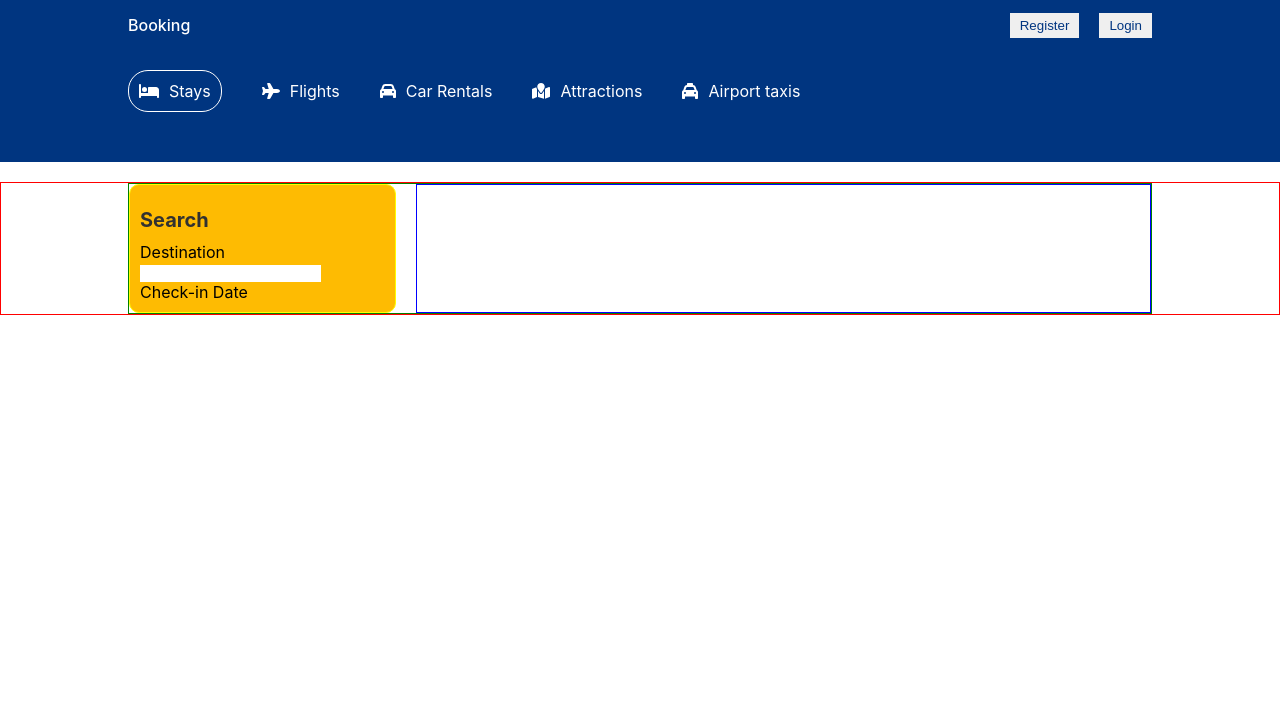
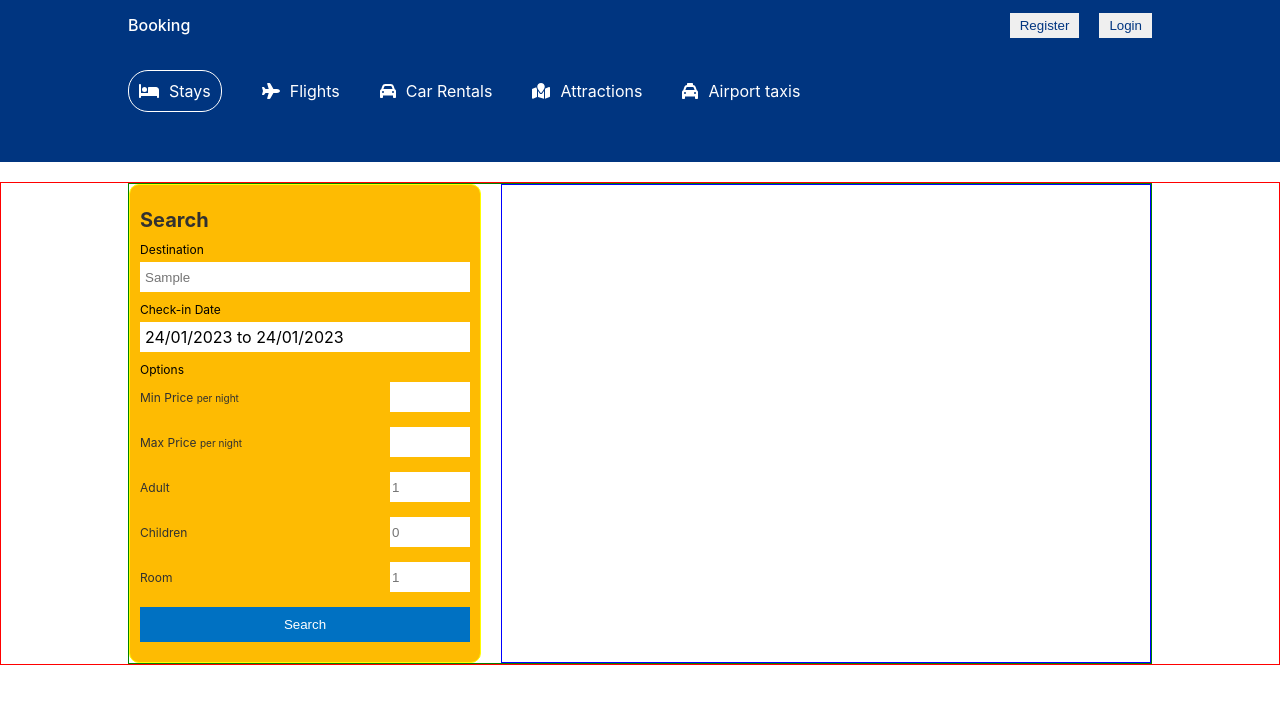
Before and after one commit to Shivanand0297/hotel-booking-mern, a React (Create React App) app in the folder frontend/hotel-booking-frontend/: page / in a window 1280 px wide. Both pictures are taken after typing "Sample" into the empty fields and a click on the button "Search". Shown: the top 704 px of the page. Built offline with nearby package versions, Linux system fonts and the light colour scheme; the HTML template or start-up script is replaced by a standard one.

Commit message:
worked on Hotel list search section

```diff
--- a/frontend/hotel-booking-frontend/src/pages/list/List.jsx
+++ b/frontend/hotel-booking-frontend/src/pages/list/List.jsx
@@ -1,13 +1,22 @@
-import React from 'react'
+import React, { useState } from 'react'
 import { useLocation } from 'react-router-dom'
+import { format } from "date-fns"
 import Header from '../../components/header/Header'
 import Navbar from '../../components/navbar/Navbar'
 import "./list.css"
+import { DateRange } from 'react-date-range'
 
 const List = () => {
 
   const location = useLocation()
   console.log(location);
+  // storing the payload from the location object
+  const [destination, setDestination] = useState(location.state.destination)
+  const [date, setDate] = useState(location.state.date)
+  const [options, setOptions] = useState(location.state.options)
+
+  // to open and close date options
+  const [openDate, setOpenDate] = useState(false)
 
   return (
     <div>
@@ -19,13 +28,60 @@ const List = () => {
           <div className="listSearch">
             <h1 className="lsTitle">Search</h1>
             <div className="lsItem">
-              <label>Destination</label>
-              <input type="text"/>
+              <label htmlFor='destination' >Destination</label>
+              <input id='destination' placeholder={destination} type="text"/>
             </div>
             <div className="lsItem">
               <label>Check-in Date</label>
               {/* here we want to display the date which the user searched in the search bar from the home page */}
+              <span onClick={()=>{setOpenDate(!openDate)}} >
+                {`${format(date[0].startDate, "dd/MM/yyyy")} to ${format(date[0].endDate, "dd/MM/yyyy")} `}
+              </span>
+              {/* Showing date options on clicking */}
+              { openDate && <DateRange
+              onChange={item=>setDate([item.selection])}
+              minDate={new Date()} // to prevent the selection of back date
+              ranges={date}
+              />
+              }
+            </div>
+            <div class="lsItem">
+              <label>Options</label>
+              <div class="lsOptionItem">
+                <span class="lsOptionText">
+                  Min Price <small>per night</small>
+                </span>
+                <input type="number" className='lsOptionInput'/>
+              </div>
 
+              <div class="lsOptionItem">
+                <span class="lsOptionText">
+                  Max Price <small>per night</small>
+                </span>
+                <input type="number" className='lsOptionInput'/>
+              </div>
+
+              <div class="lsOptionItem">
+                <span class="lsOptionText">
+                  Adult
+                </span>
+                <input type="number" min={1} className='lsOptionInput' placeholder={options.adult} />
+              </div>
+
+              <div class="lsOptionItem">
+                <span class="lsOptionText">
+                  Children
+                </span>
+                <input type="number" min={0} className='lsOptionInput' placeholder={options.children} />
+              </div>
+
+              <div class="lsOptionItem">
+                <span class="lsOptionText">
+                  Room
+                </span>
+                <input type="number" min={1} className='lsOptionInput' placeholder={options.room} />
+              </div>
+              <button className='lsOptionSearch' >Search</button>
             </div>
           </div>
           <div className="listResult">
--- a/frontend/hotel-booking-frontend/src/pages/list/list.css
+++ b/frontend/hotel-booking-frontend/src/pages/list/list.css
@@ -1,11 +1,11 @@
-.listContainer{
+.listContainer {
   display: flex;
   justify-content: center;
   margin-top: 20px;
   border: 1px solid red;
 }
 
-.listWrapper{
+.listWrapper {
   display: flex;
   width: 100%;
   max-width: 1024px;
@@ -13,22 +13,70 @@
   border: 1px solid green;
 }
 
-.listSearch{
+.listSearch {
   flex: 1;
+  min-width: 352px;
   border: 1px solid yellow;
   background-color: var(--border-color);
   padding: 10px;
   border-radius: 10px;
   position: sticky;
-
 }
-.listResult{
+.listResult {
   flex: 3;
   border: 1px solid blue;
 }
 
-.lsTitle{
+.lsTitle {
   font-size: 20px;
-    color: #313131 ;
+  color: #313131;
   margin-bottom: 10px;
 }
+.lsItem {
+  display: flex;
+  flex-direction: column;
+  gap: 5px;
+  margin-bottom: 10px;
+}
+.lsItem > label {
+  font-size: 12px;
+}
+
+.lsItem > input {
+  height: 30px;
+  border: none;
+  padding: 5px;
+}
+
+.lsItem > span {
+  height: 30px;
+  padding: 5px;
+  background-color: white;
+  display: flex;
+  align-items: center;
+  cursor: pointer;
+}
+
+.lsOptionItem {
+  display: flex;
+  justify-content: space-between;
+  align-items: center;
+  margin-bottom: 10px;
+  color: #313131;
+  font-size: 12px;
+}
+
+.lsOptionInput{
+  width: 80px;
+  height: 30px;
+}
+
+.lsOptionSearch{
+  width: 100%;
+  padding: 10px;
+  background-color: var(--btn-color);
+  color: #FFF;
+  font-weight: 500;
+  cursor: pointer;
+
+}
```
Lines whose indentation alone changed are shown as unchanged.
